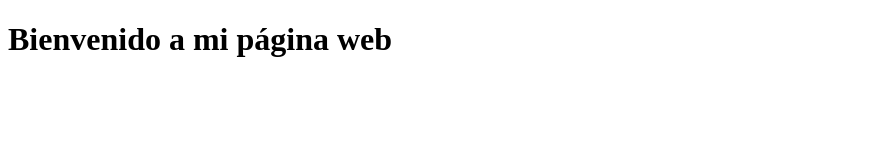
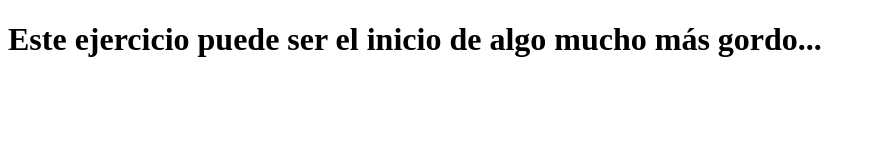
Before and after one commit to Euskera583/ejercicioGIT, a plain HTML site: page index.html in a window 1280 px wide. Shown: the whole page, without its empty margins (0-876 px from the left). Drawn offline with Linux system fonts and the light colour scheme.

Commit message:
Venga, vamos allá...

```diff
--- a/index.html
+++ b/index.html
@@ -6,6 +6,6 @@
   <title>Página Web</title>
 </head>
 <body>
-  <h1>Bienvenido a mi página web</h1>
+  <h1>Este ejercicio puede ser el inicio de algo mucho más gordo...</h1>
 </body>
 </html>
```
